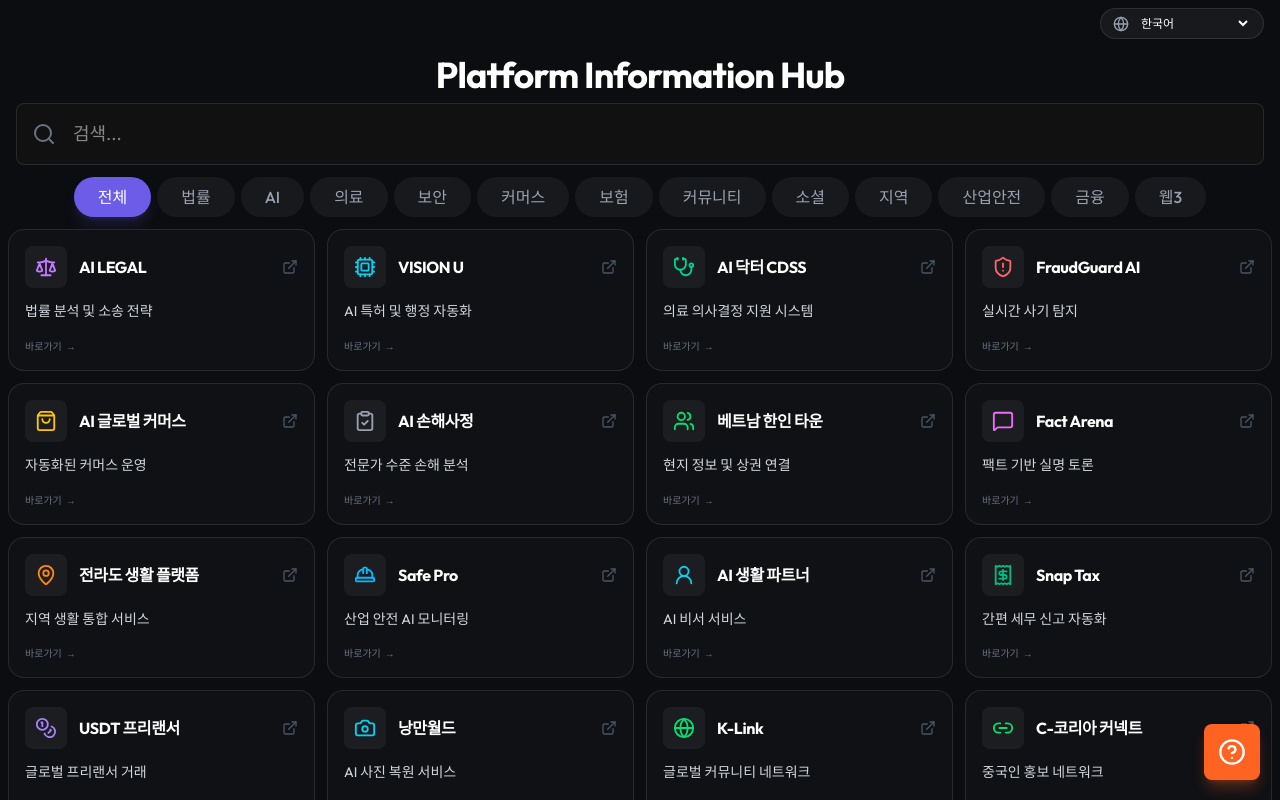
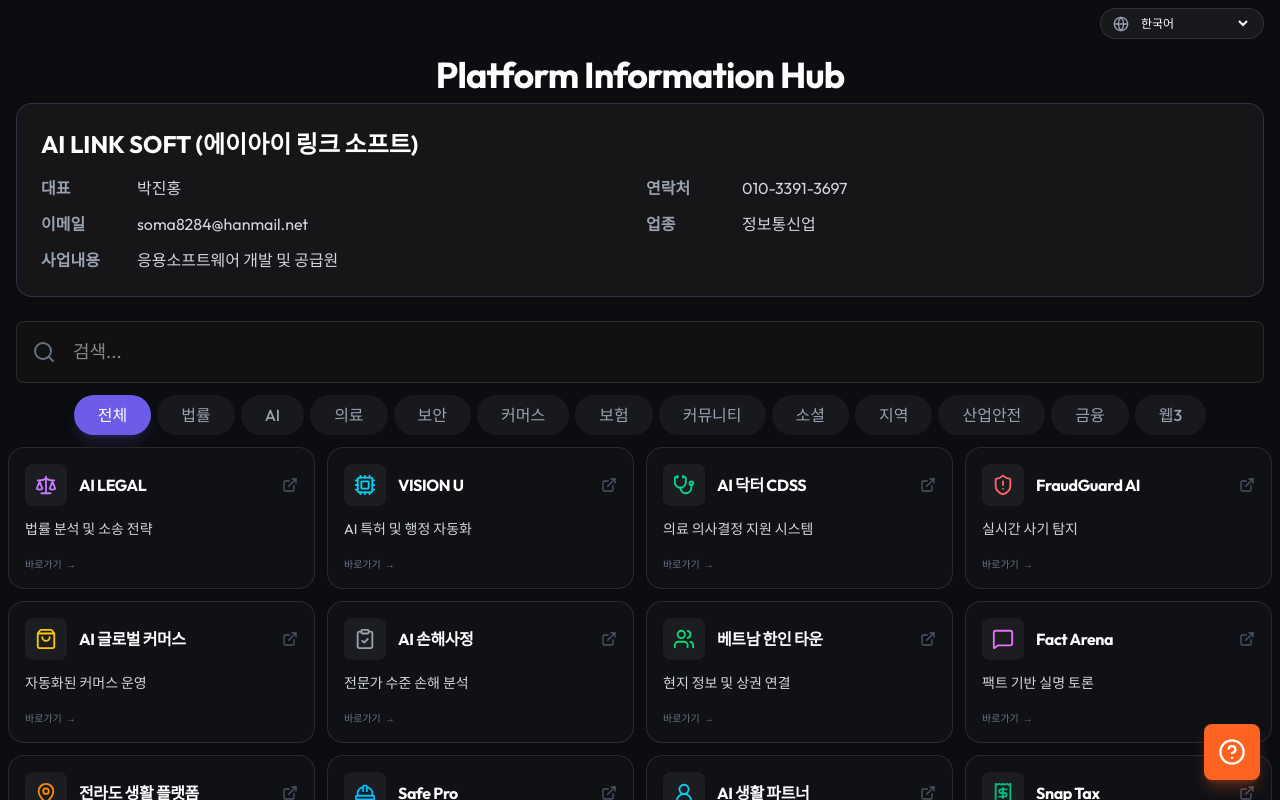
Before and after one commit to langsb16-collab/totalsite0323, a React (Vite) app: page / in a window 1280 px wide. Shown: the top 800 px of the page. Built offline with nearby package versions, Linux system fonts and the light colour scheme.

Commit message:
회사 정보 카드 추가 - 2초 간격 은은한 펄스 효과, 고급스러운 디자인

```diff
--- a/src/App.tsx
+++ b/src/App.tsx
@@ -212,6 +212,42 @@ export default function App() {
           </motion.div>
         </header>
 
+        {/* Company Info Card */}
+        <motion.section
+          className="px-4 mb-6 max-w-7xl mx-auto"
+          initial={{ opacity: 0, y: -20 }}
+          animate={{ opacity: 1, y: 0 }}
+          transition={{ duration: 0.5, delay: 0.2 }}
+        >
+          <div className="company-info-pulse bg-[#161618] border border-white/10 rounded-2xl p-6">
+            <h3 className="text-2xl font-bold text-white mb-4">
+              AI LINK SOFT (에이아이 링크 소프트)
+            </h3>
+            <div className="grid grid-cols-1 md:grid-cols-2 gap-3 text-gray-300">
+              <p className="flex items-center">
+                <span className="inline-block w-24 font-semibold text-gray-400">대표</span>
+                <span>박진홍</span>
+              </p>
+              <p className="flex items-center">
+                <span className="inline-block w-24 font-semibold text-gray-400">연락처</span>
+                <span>010-3391-3697</span>
+              </p>
+              <p className="flex items-center">
+                <span className="inline-block w-24 font-semibold text-gray-400">이메일</span>
+                <span>soma8284@hanmail.net</span>
+              </p>
+              <p className="flex items-center">
+                <span className="inline-block w-24 font-semibold text-gray-400">업종</span>
+                <span>정보통신업</span>
+              </p>
+              <p className="flex items-center md:col-span-2">
+                <span className="inline-block w-24 font-semibold text-gray-400">사업내용</span>
+                <span>응용소프트웨어 개발 및 공급원</span>
+              </p>
+            </div>
+          </div>
+        </motion.section>
+
         {/* Search + Filter */}
         <div className="px-4 mb-3 space-y-3">
           <div className="relative w-full">
--- a/src/index.css
+++ b/src/index.css
@@ -37,3 +37,19 @@
 .glow-shadow:hover {
   box-shadow: 0 0 20px rgba(108, 92, 231, 0.15);
 }
+
+/* Company Info Card Pulse Animation */
+@keyframes pulse-glow {
+  0%, 100% {
+    border-color: rgba(255, 255, 255, 0.1);
+    box-shadow: 0 0 0px rgba(255, 255, 255, 0);
+  }
+  50% {
+    border-color: rgba(108, 92, 231, 0.4);
+    box-shadow: 0 0 20px rgba(108, 92, 231, 0.15);
+  }
+}
+
+.company-info-pulse {
+  animation: pulse-glow 2s infinite ease-in-out;
+}
```
